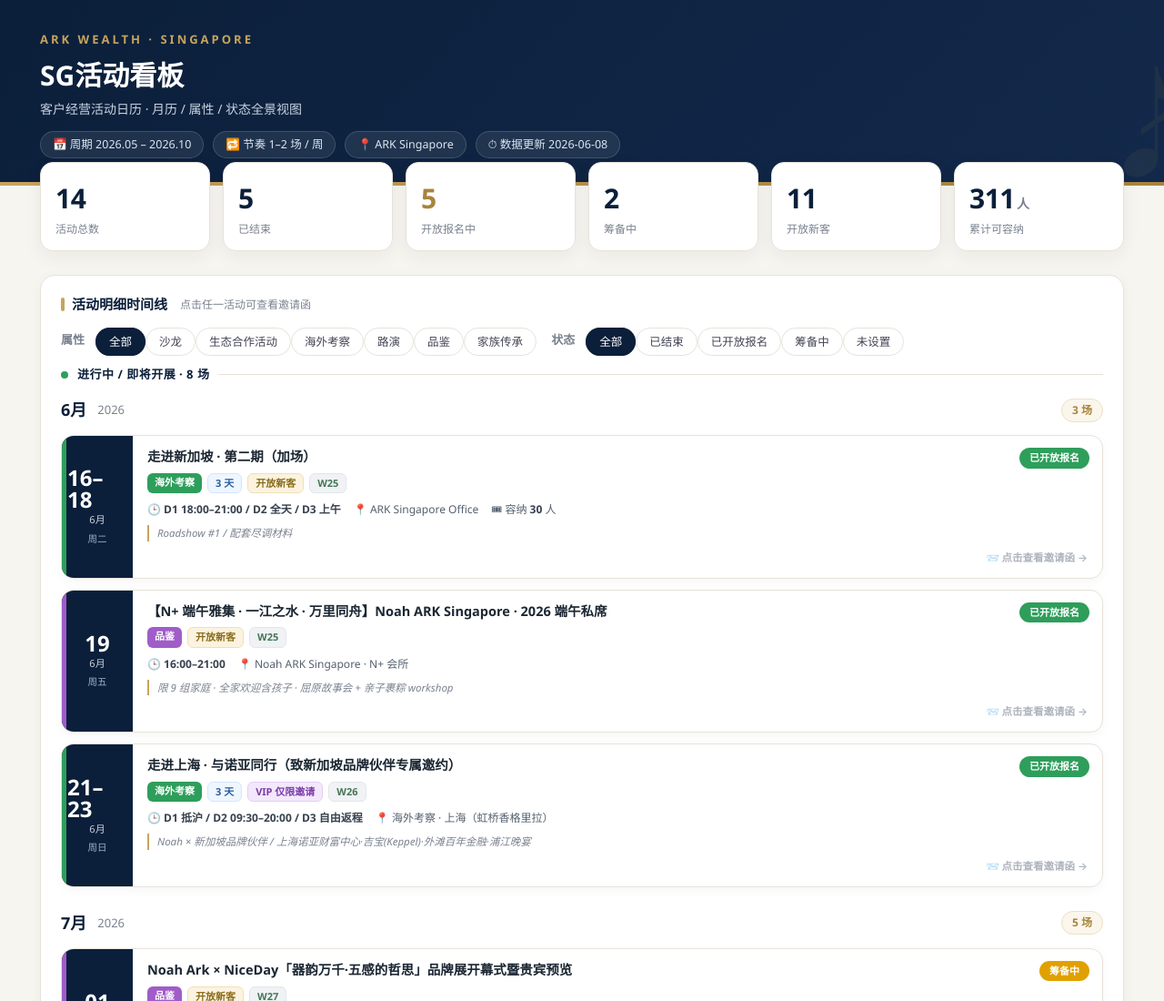
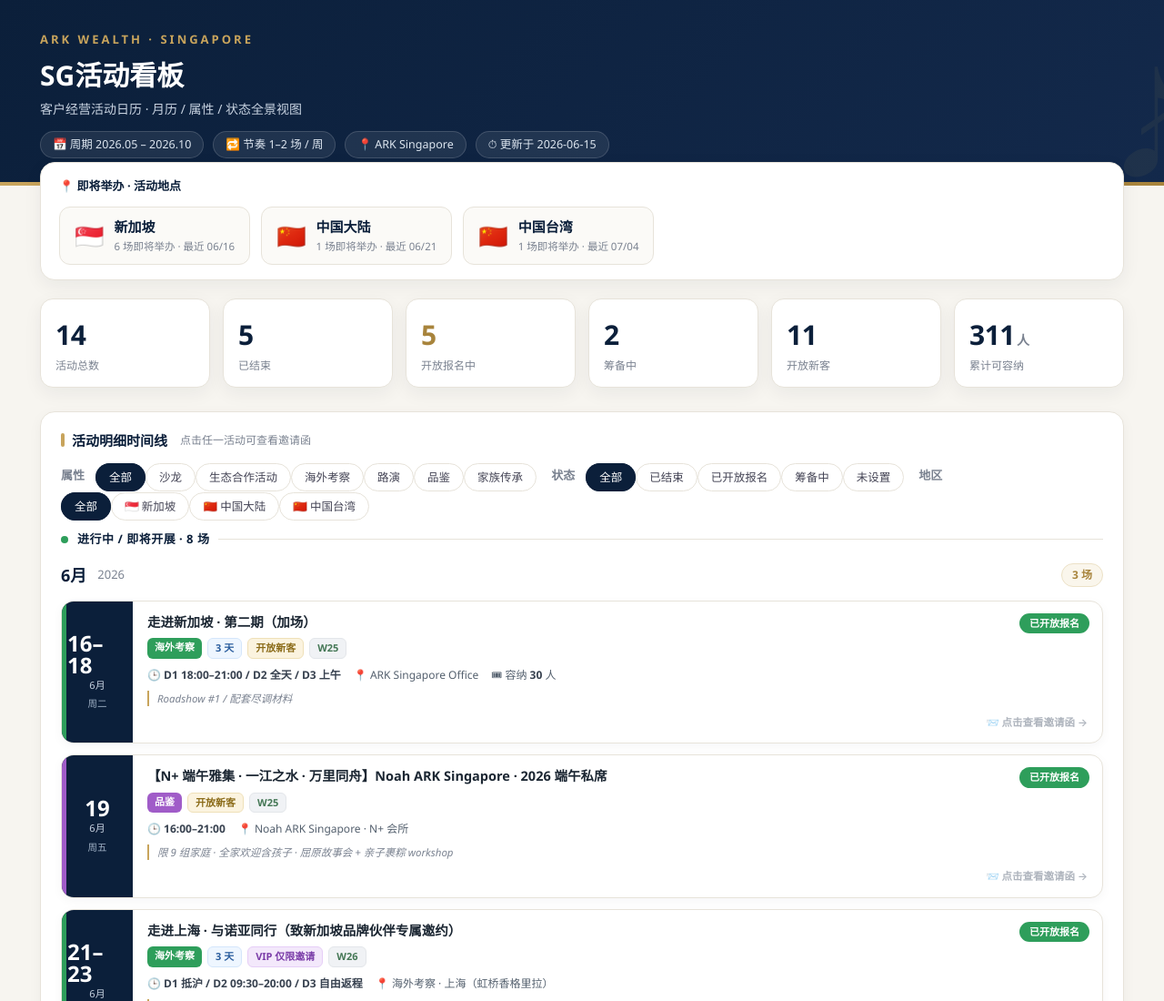
Before and after one commit to noah-brand-hqh/sg-activity-board, a plain HTML site: page index.html in a window 1280 px wide. Shown: the top 1100 px of the page at 91% size. Drawn offline with Linux system fonts and the light colour scheme.

Commit message:
新增即将举办活动地点概览+地区筛选+更新时间按实际日期

```diff
--- a/index.html
+++ b/index.html
@@ -37,8 +37,22 @@
   .scroll{position:absolute;right:-30px;top:-20px;font-size:240px;line-height:1;
     color:rgba(200,164,92,.07);font-family:Georgia,serif;z-index:1;user-select:none}
 
+  /* 即将举办活动地点 */
+  .region-bar{background:var(--paper);border:1px solid var(--line);border-radius:16px;padding:16px 20px;
+    margin:-26px 0 20px;position:relative;z-index:3;box-shadow:0 6px 20px rgba(11,31,58,.06)}
+  .rb-title{font-size:13px;font-weight:700;color:var(--navy);margin-bottom:12px}
+  .rb-cards{display:flex;flex-wrap:wrap;gap:12px}
+  .rb-card{display:flex;align-items:center;gap:11px;border:1px solid var(--line);border-radius:12px;
+    padding:10px 16px;cursor:pointer;transition:.15s;background:#fbfaf7;min-width:158px}
+  .rb-card:hover{border-color:var(--gold);transform:translateY(-2px)}
+  .rb-card.on{border-color:var(--navy);background:var(--navy)}
+  .rb-card.on .rb-name,.rb-card.on .rb-meta{color:#fff}
+  .rb-flag{font-size:26px;line-height:1}
+  .rb-name{font-size:15px;font-weight:700;color:var(--navy)}
+  .rb-meta{font-size:11.5px;color:var(--muted);margin-top:2px}
+
   /* KPI */
-  .kpis{display:grid;grid-template-columns:repeat(6,1fr);gap:14px;margin:-26px 0 26px;position:relative;z-index:3}
+  .kpis{display:grid;grid-template-columns:repeat(6,1fr);gap:14px;margin:0 0 26px;position:relative;z-index:2}
   .kpi{background:var(--paper);border:1px solid var(--line);border-radius:14px;padding:16px 16px 14px;
     box-shadow:0 6px 20px rgba(11,31,58,.06)}
   .kpi .n{font-size:30px;font-weight:800;color:var(--navy);letter-spacing:-.5px}
@@ -226,6 +240,9 @@
 </header>
 
 <div class="wrap">
+  <!-- 即将举办活动地点 -->
+  <div class="region-bar" id="regionBar"></div>
+
   <!-- KPIs -->
   <div class="kpis" id="kpis"></div>
 
@@ -235,6 +252,7 @@
     <div class="toolbar" id="toolbar">
       <span class="tt">属性</span><span id="attrChips"></span>
       <span class="tt" style="margin-left:8px">状态</span><span id="statusChips"></span>
+      <span class="tt" style="margin-left:8px">地区</span><span id="regionChips"></span>
     </div>
     <div id="timeline"></div>
   </div>
@@ -287,6 +305,16 @@
   '筹备中':'#E0A100','已开放报名':'#2E9E5B','已满':'#1B6B3A',
   '已结束':'#9AA0A6','取消':'#D14343','未设置':'#B6BCC6'
 };
+const REGION_FLAG={'新加坡':'🇸🇬','中国大陆':'🇨🇳','中国香港':'🇭🇰','中国台湾':'🇨🇳','日本':'🇯🇵','美国':'🇺🇸','马来西亚':'🇲🇾','泰国':'🇹🇭'};
+function regionOf(e){
+  const v=e.venue||'';
+  if(/上海|北京|深圳|广州|杭州|苏州|大陆/.test(v)) return '中国大陆';
+  if(/台北|台中|高雄|台湾/.test(v)) return '中国台湾';
+  if(/香港|HK/.test(v)) return '中国香港';
+  if(/日本|东京|大阪|京都|Japan|Tokyo/i.test(v)) return '日本';
+  if(/美国|纽约|旧金山|US|New York/i.test(v)) return '美国';
+  return '新加坡';
+}
 const MONTHS=['2026-05','2026-06','2026-07','2026-08','2026-09','2026-10'];
 
 const EVENTS=[
@@ -394,7 +422,7 @@
 }
 
 /* ---------- chips ---------- */
-let fAttr=null,fStatus=null;
+let fAttr=null,fStatus=null,fRegion=null;
 function renderChips(){
   const attrs=[...new Set(EVENTS.map(e=>e.attr))];
   const stats=['已结束','已开放报名','筹备中','未设置'].filter(s=>EVENTS.some(e=>e.status===s));
@@ -404,12 +432,41 @@
   document.getElementById('statusChips').innerHTML=
     `<span class="chip ${!fStatus?'on':''}" data-t="status" data-v="">全部</span>`+
     stats.map(s=>`<span class="chip ${fStatus===s?'on':''}" data-t="status" data-v="${s}">${s}</span>`).join('');
+  const regions=[...new Set(EVENTS.map(e=>regionOf(e)))];
+  document.getElementById('regionChips').innerHTML=
+    `<span class="chip ${!fRegion?'on':''}" data-t="region" data-v="">全部</span>`+
+    regions.map(r=>`<span class="chip ${fRegion===r?'on':''}" data-t="region" data-v="${r}">${REGION_FLAG[r]||'📍'} ${r}</span>`).join('');
 }
 document.getElementById('toolbar').addEventListener('click',e=>{
   const c=e.target.closest('.chip'); if(!c)return;
   const t=c.dataset.t,v=c.dataset.v||null;
-  if(t==='attr')fAttr=v; else fStatus=v;
-  renderChips(); renderTimeline();
+  if(t==='attr')fAttr=v; else if(t==='status')fStatus=v; else if(t==='region')fRegion=v;
+  renderChips(); renderRegionBar(); renderTimeline();
+});
+/* ---------- region bar：即将举办活动地点 ---------- */
+function renderRegionBar(){
+  const el=document.getElementById('regionBar'); if(!el)return;
+  const up=EVENTS.filter(e=>!isPast(e));
+  const map={};
+  up.forEach(e=>{const r=regionOf(e);(map[r]=map[r]||[]).push(e);});
+  const regions=Object.keys(map).sort((a,b)=>map[b].length-map[a].length);
+  if(!regions.length){el.style.display='none';return;}
+  el.style.display='';
+  el.innerHTML=`<div class="rb-title">📍 即将举办 · 活动地点</div><div class="rb-cards">`+
+    regions.map(r=>{
+      const evs=map[r].sort((a,b)=>a.start.localeCompare(b.start));
+      const nd=evs[0].start.slice(5).replace('-','/');
+      return `<div class="rb-card ${fRegion===r?'on':''}" data-region="${r}">
+        <div class="rb-flag">${REGION_FLAG[r]||'📍'}</div>
+        <div class="rb-info"><div class="rb-name">${r}</div><div class="rb-meta">${evs.length} 场即将举办 · 最近 ${nd}</div></div>
+      </div>`;
+    }).join('')+`</div>`;
+}
+document.getElementById('regionBar').addEventListener('click',e=>{
+  const c=e.target.closest('.rb-card'); if(!c)return;
+  fRegion=(fRegion===c.dataset.region)?null:c.dataset.region;
+  renderChips(); renderRegionBar(); renderTimeline();
+  document.getElementById('timeline').scrollIntoView({behavior:'smooth',block:'start'});
 });
 
 /* ---------- timeline ---------- */
@@ -417,7 +474,7 @@
 const TODAY=`${_td.getFullYear()}-${String(_td.getMonth()+1).padStart(2,'0')}-${String(_td.getDate()).padStart(2,'0')}`;
 const isPast=e=>(e.end||e.start) < TODAY; // 结束日期早于今天 = 已过期
 function renderTimeline(){
-  const list=EVENTS.filter(e=>(!fAttr||e.attr===fAttr)&&(!fStatus||e.status===fStatus));
+  const list=EVENTS.filter(e=>(!fAttr||e.attr===fAttr)&&(!fStatus||e.status===fStatus)&&(!fRegion||regionOf(e)===fRegion));
   const tl=document.getElementById('timeline');
   if(!list.length){tl.innerHTML='<div class="empty-note">当前筛选条件下没有活动</div>';return;}
   const upcoming=list.filter(e=>!isPast(e)).sort((a,b)=>a.start.localeCompare(b.start));
@@ -695,8 +752,8 @@
 document.addEventListener('keydown',e=>{if(e.key==='Escape')closeInvite();});
 
 /* init */
-document.getElementById('genDate').textContent='⏱ 数据更新 2026-06-08';
-renderKPIs();renderDonut();renderMonthBars();renderStatus();renderOpenBars();renderChips();renderTimeline();
+document.getElementById('genDate').textContent='⏱ 更新于 '+TODAY;
+renderKPIs();renderDonut();renderMonthBars();renderStatus();renderOpenBars();renderChips();renderRegionBar();renderTimeline();
 </script>
 </body>
 </html>
```
